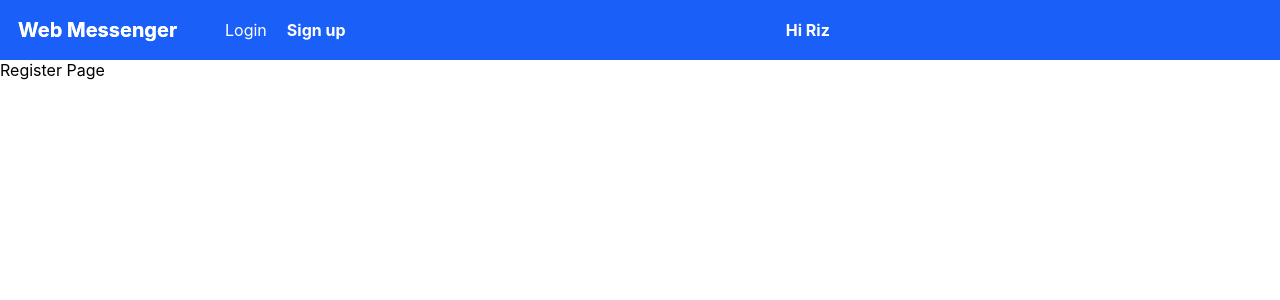
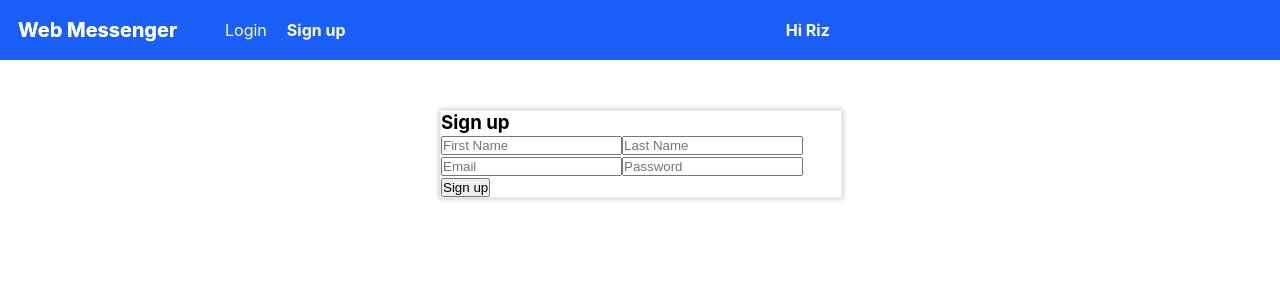
Before and after one commit to RoyNyaga/react-redux-chat-app, a React (Create React App) app: page /signup in a window 1280 px wide. Shown: the top 300 px of the page. Built offline with nearby package versions, Linux system fonts and the light colour scheme.

Commit message:
add forms

```diff
--- a/src/containers/LoginPage/index.js
+++ b/src/containers/LoginPage/index.js
@@ -1,12 +1,43 @@
 import Layout from "../../components/Layout";
 import Card from "../../components/UI/Card";
+import './style.css';
+import React, { useState, useEffect } from 'react'
+
+
 
 const LoginPage = () => {
+
+  const [email, setEmail] = useState('');
+  const [password, setPassword] = useState('');
+
   return (
     <Layout>
-      <div>
+      <div className="loginContainer">
         <Card>
-          <form></form>
+          <form>
+
+            <input
+              name="email"
+              type="text"
+              value={email}
+              onChange={(e) => setEmail(e.target.value)}
+              placeholder="Email"
+            />
+
+            <input
+              name="password"
+              type="password"
+              value={password}
+              onChange={(e) => setPassword(e.target.value)}
+              placeholder="Password"
+            />
+
+
+            <div>
+              <button>Login</button>
+            </div>
+
+          </form>
         </Card>
       </div>
     </Layout>
--- a/src/containers/LoginPage/style.css
+++ b/src/containers/LoginPage/style.css
@@ -0,0 +1,5 @@
+.loginContainer, .registerContainer{
+  width: 400px;
+  position: relative;
+  margin: 50px auto;
+}
--- a/src/containers/RegisterPage/index.js
+++ b/src/containers/RegisterPage/index.js
@@ -1,11 +1,66 @@
 import Layout from "../../components/Layout";
+import Card from '../../components/UI/Card';
+import React, { useState } from 'react';
+
 
 const RegisterPage = () => {
+
+  const [firstName, setFirstName] = useState('');
+  const [lastName, setLastName] = useState('');
+  const [email, setEmail] = useState('');
+  const [password, setPassword] = useState('');
+
   return (
     <Layout>
-      <div>Register Page</div>
+      <div className="registerContainer">
+        <Card>
+          <form>
+
+            <h3>Sign up</h3>
+
+          <input
+              name="firstName"
+              type="text"
+              value={firstName}
+              onChange={(e) => setFirstName(e.target.value)}
+              placeholder="First Name"
+            />
+
+            <input
+              name="lastName"
+              type="text"
+              value={lastName}
+              onChange={(e) => setLastName(e.target.value)}
+              placeholder="Last Name"
+            />
+
+            <input
+              name="email"
+              type="text"
+              value={email}
+              onChange={(e) => setEmail(e.target.value)}
+              placeholder="Email"
+            />
+
+            <input
+              name="password"
+              type="password"
+              value={password}
+              onChange={(e) => setPassword(e.target.value)}
+              placeholder="Password"
+            />
+
+            <div>
+              <button>Sign up</button>
+            </div>
+
+
+
+          </form>
+        </Card>
+      </div>
     </Layout>
-    );
+  )
 }
 
 export default RegisterPage
```
